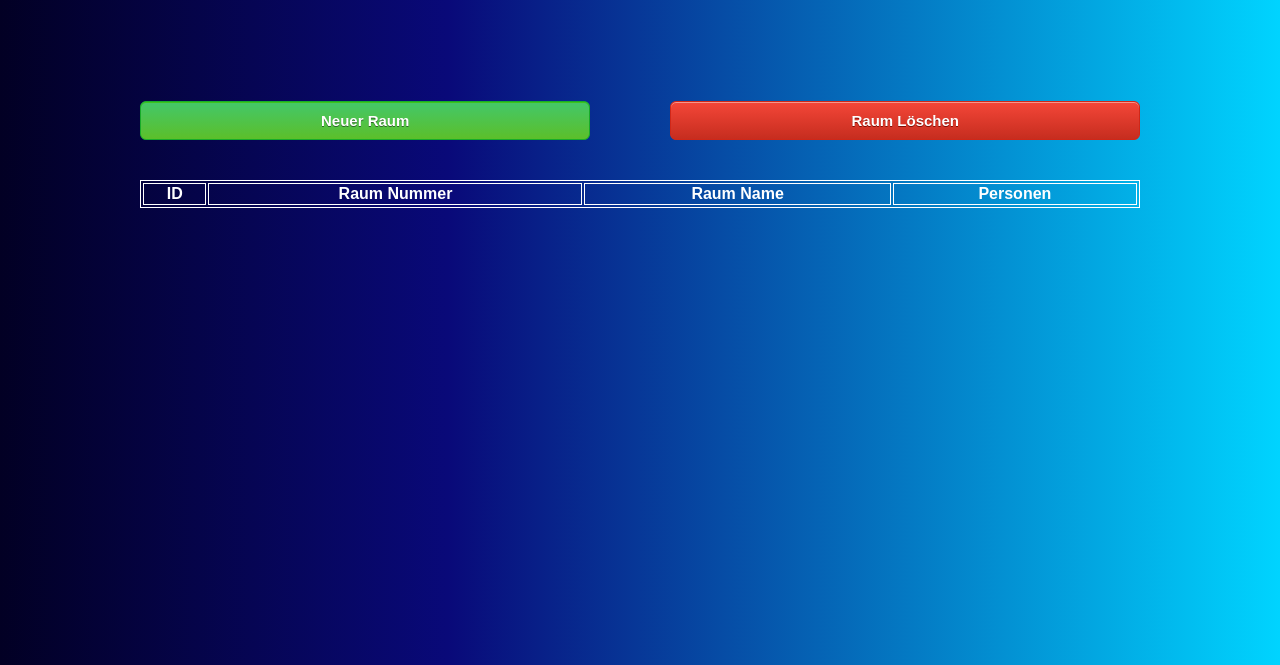
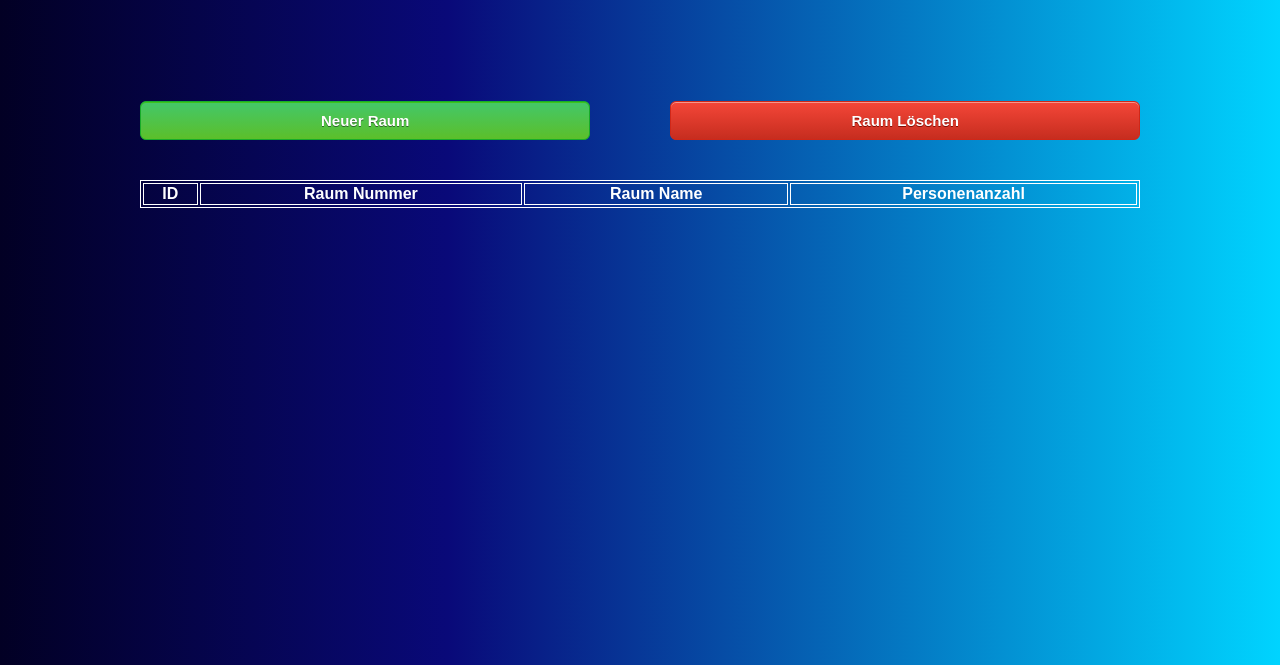
Before and after one commit to ZoetMa210096/RoomCap, a plain HTML site: page lightsensor/templateFiles/index.html in a window 1280 px wide. Shown: the part 202-867 px from the top of the page. Drawn offline with Linux system fonts and the light colour scheme; no server answers.

Commit message:
Joel is super

```diff
--- a/lightsensor/templateFiles/index.html
+++ b/lightsensor/templateFiles/index.html
@@ -127,7 +127,7 @@
                   <th>ID</th>
                   <th>Raum Nummer</th>
                   <th>Raum Name</th>
-                  <th>Personen</th>
+                  <th>Personenanzahl</th>
               </tr>
 
       </table>
```
